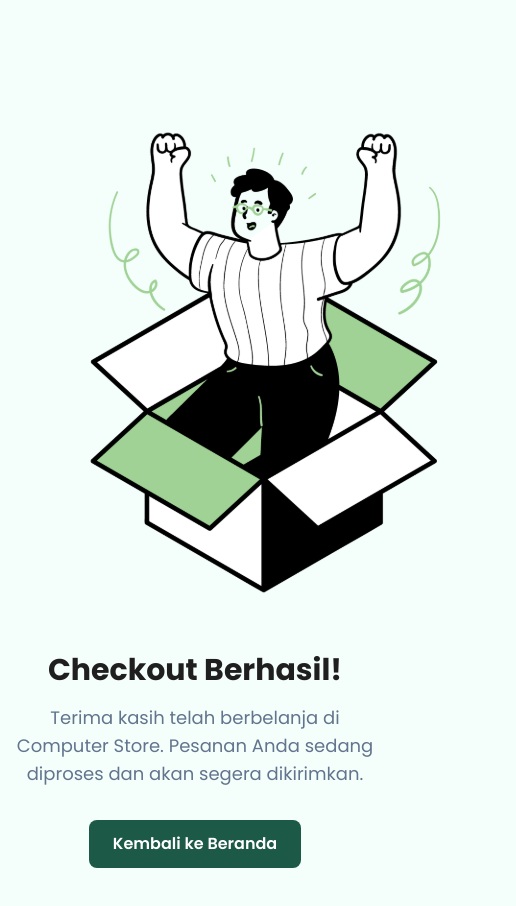
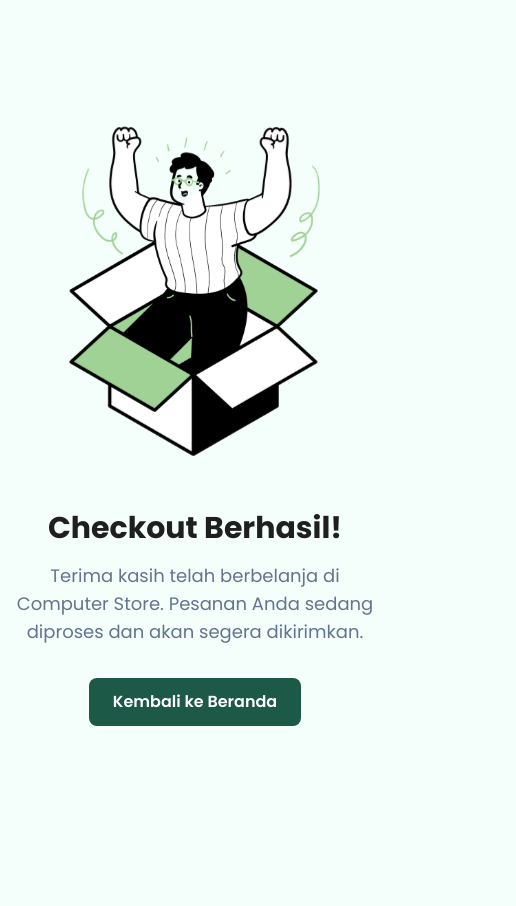
Before and after one commit to DRY-7717/cart-system-app-bima-interview-the-master-steel-mfc, a Vue app: page /checkout-success in a window 390 px wide. Shown: the top 906 px of the page, 516 px wide, since content can reach past the window. After the commit the page ends 844 px from the top, so only its background shows below. Built offline with nearby package versions, Linux system fonts and the light colour scheme.

Commit message:
fix checkout success view

```diff
--- a/src/views/CheckoutSuccessView.vue
+++ b/src/views/CheckoutSuccessView.vue
@@ -2,7 +2,7 @@
 
     <section class=" py-28">
         <div class="container w-full max-w-340 px-4 sm:px-6 lg:px-8 mx-auto ">
-            <div class="illustration_box w-[500px] mx-auto">
+            <div class="illustration_box w-full sm:w-[500px] mx-auto">
                 <img src="/src/assets/checkout_success.svg" alt="Checkout Success Illustration"
                     class="w-full h-full object-cover object-center">
             </div>
```
Also changed, not shown: src/stores/cart.ts (line endings or trailing spaces).
